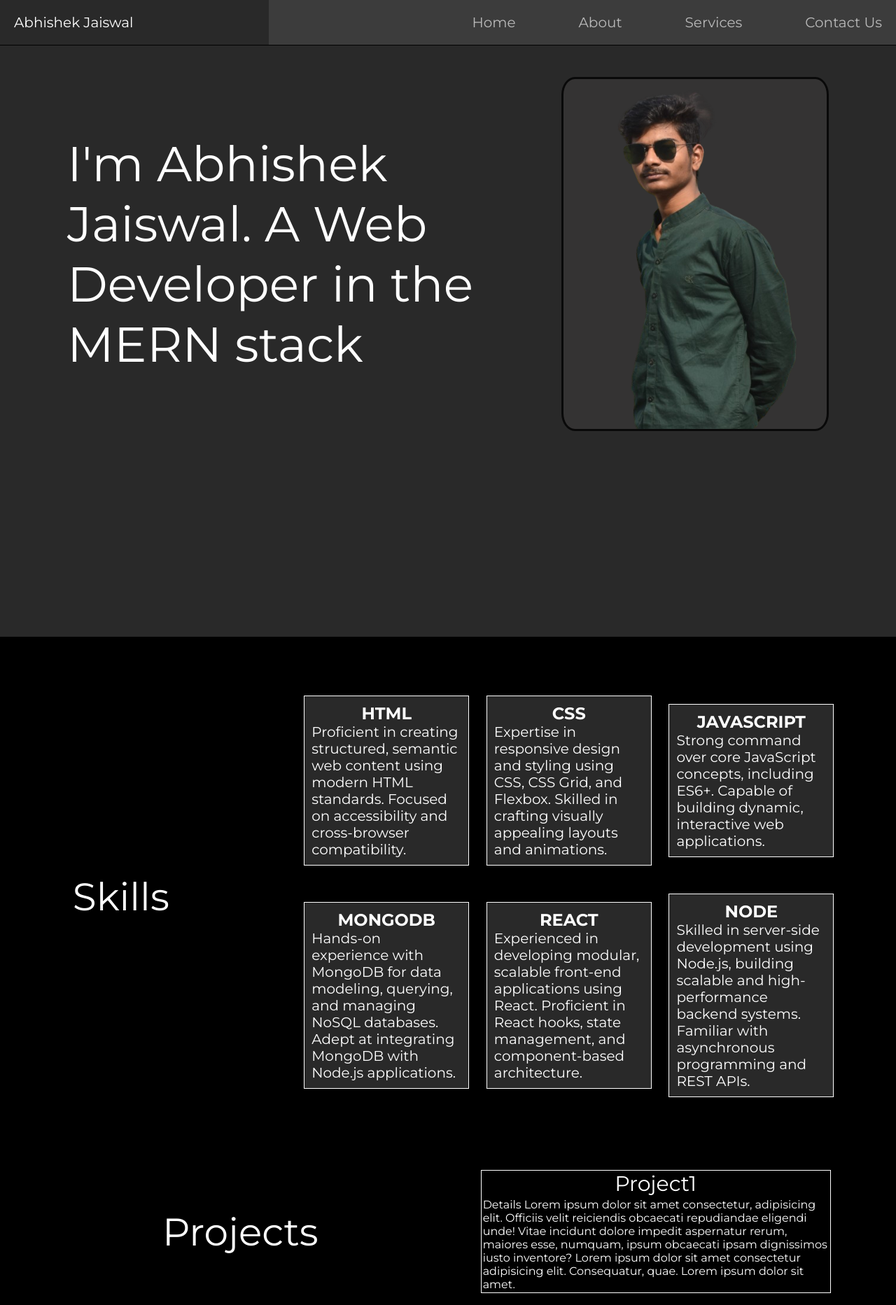
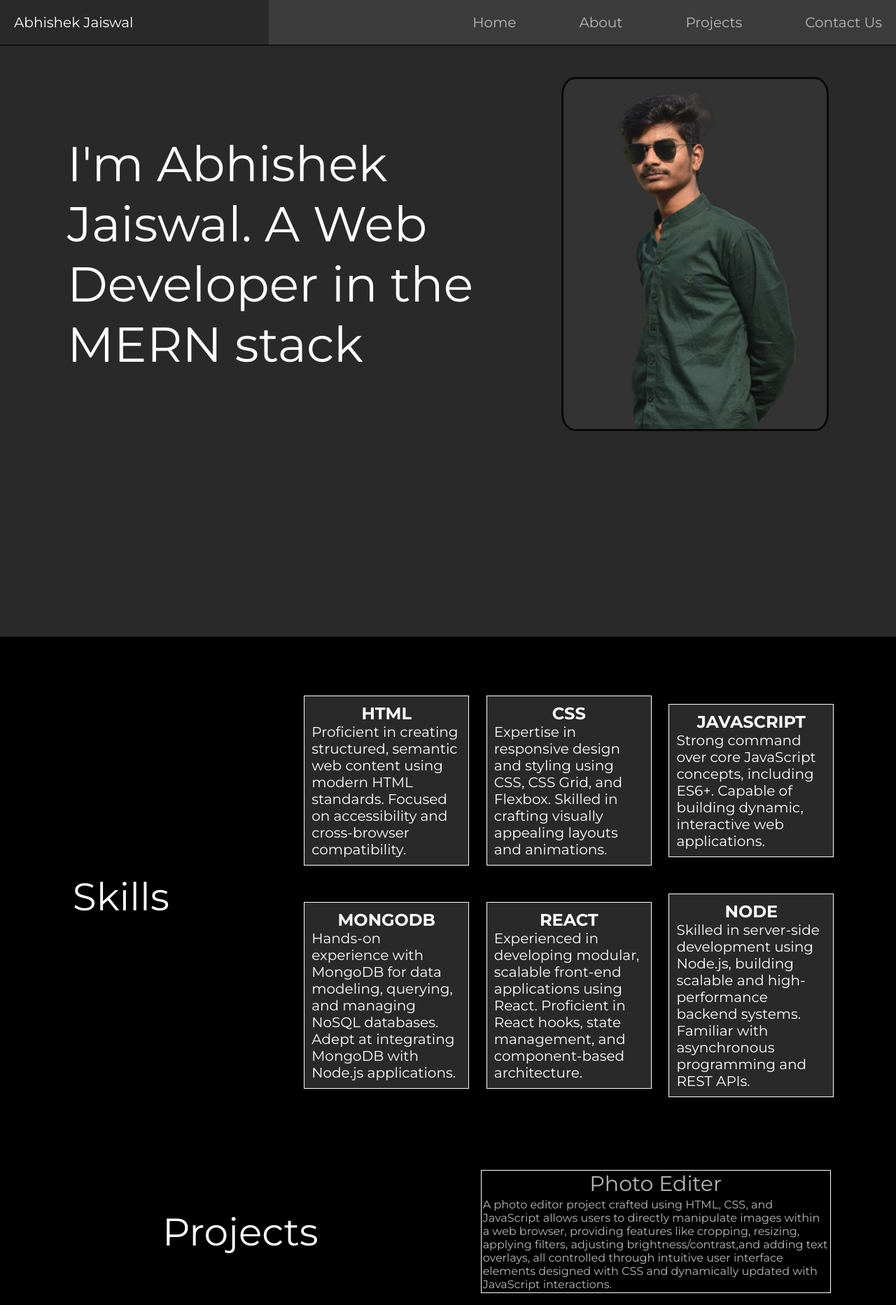
Before and after one commit to erAbhishekJaiswal/My-Portfolio-, a plain HTML site: page index.html in a window 1280 px wide. Shown: the top 1865 px of the page at 70% size. Drawn offline with Linux system fonts and the light colour scheme.

Commit message:
Update index.html
add projects

```diff
--- a/index.html
+++ b/index.html
@@ -22,18 +22,18 @@
                 </div>
             </div>
             <ul class="molist">
-                    <li class="mlist"><a href="#">Home</a></li>
-                    <li class="mlist"><a href="#">About</a></li>
-                    <li class="mlist"><a href="#">Services</a></li>
-                    <li class="mlist"><a href="#">Contact Us</a></li>
+                    <li class="mlist"><a href="section1">Home</a></li>
+                    <li class="mlist"><a href="section2">About</a></li>
+                    <li class="mlist"><a href="section3">Projects</a></li>
+                    <li class="mlist"><a href="section4">Contact Us</a></li>
             </ul>
         </div>
 
             <ul class="nablist">
-                <li><a href="#">Home</a></li>
-                <li><a href="#">About</a></li>
-                <li><a href="#">Services</a></li>
-                <li><a href="#">Contact Us</a></li>
+                <li><a href="section1">Home</a></li>
+                <li><a href="section2">About</a></li>
+                <li><a href="section3">Projects</a></li>
+                <li><a href="section4">Contact Us</a></li>
             </ul>
         </div>
     </nav>
@@ -108,18 +108,16 @@
             <div class="projecthead">
                 <p class="pn">Projects</p>
             </div>
-            <div class="project1">
-                <p class="pname">Project1</p>
+            <a href="https://github.com/erAbhishekJaiswal/photoediter" class="project1">
+                <p class="pname">Photo Editer</p>
                 <div class="prodetails">
-                    <p>Details
-                        Lorem ipsum dolor sit amet consectetur, adipisicing elit. Officiis velit reiciendis obcaecati
-                        repudiandae eligendi unde! Vitae incidunt dolore impedit aspernatur rerum, maiores esse,
-                        numquam, ipsum obcaecati ipsam dignissimos iusto inventore?
-                        Lorem ipsum dolor sit amet consectetur adipisicing elit. Consequatur, quae.
-                        Lorem ipsum dolor sit amet.
+                    <p>
+                        A photo editor project crafted using HTML, CSS, and JavaScript allows users to directly manipulate images within a web browser,
+                        providing features like cropping, resizing, applying filters, adjusting brightness/contrast,and adding text overlays,
+                        all controlled through intuitive user interface elements designed with CSS and dynamically updated with JavaScript interactions.
                     </p>
                 </div>
-            </div>
+            </a>
             <div class="project1">
                 <p class="pname">Project2</p>
                 <div class="prodetails">
```
